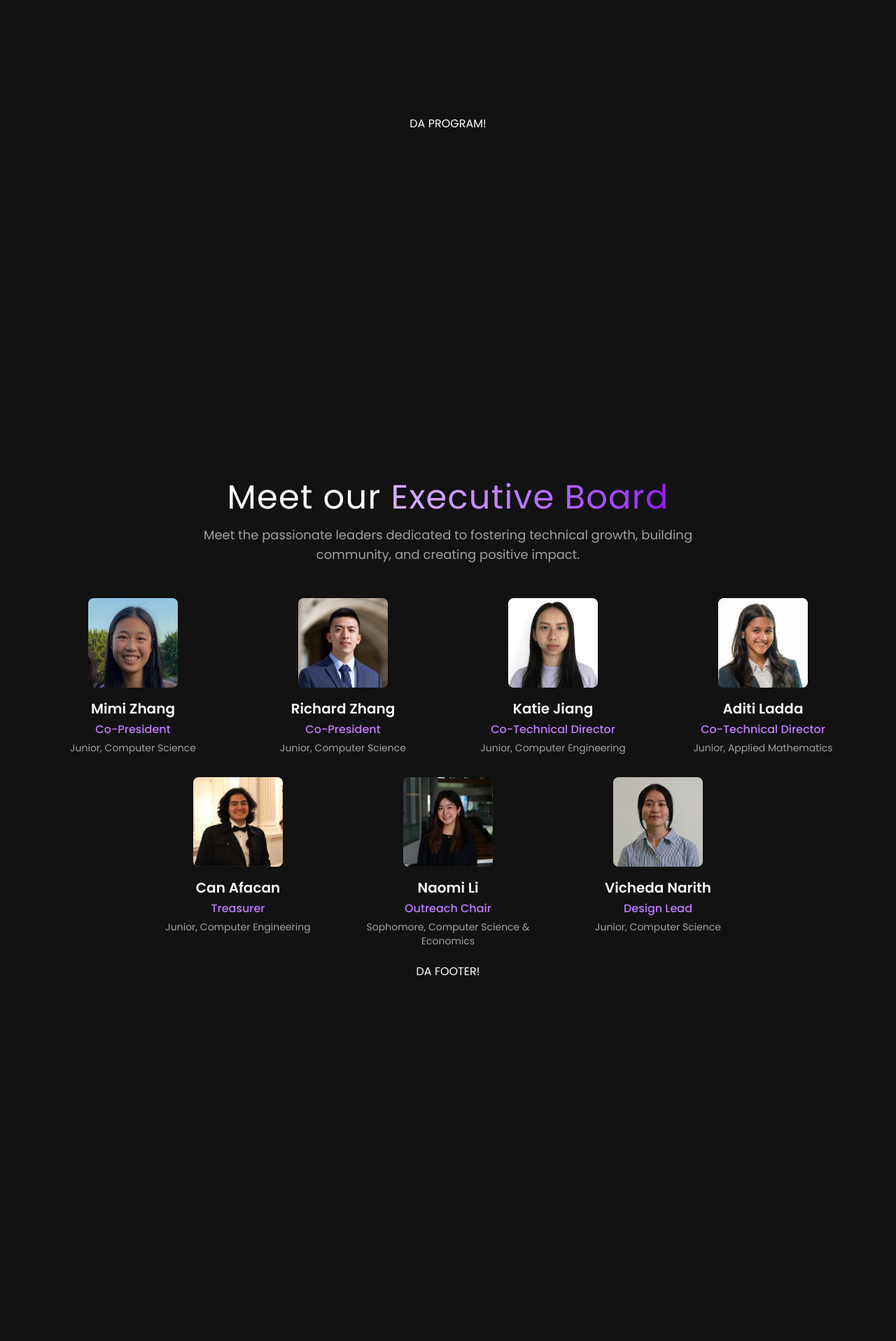
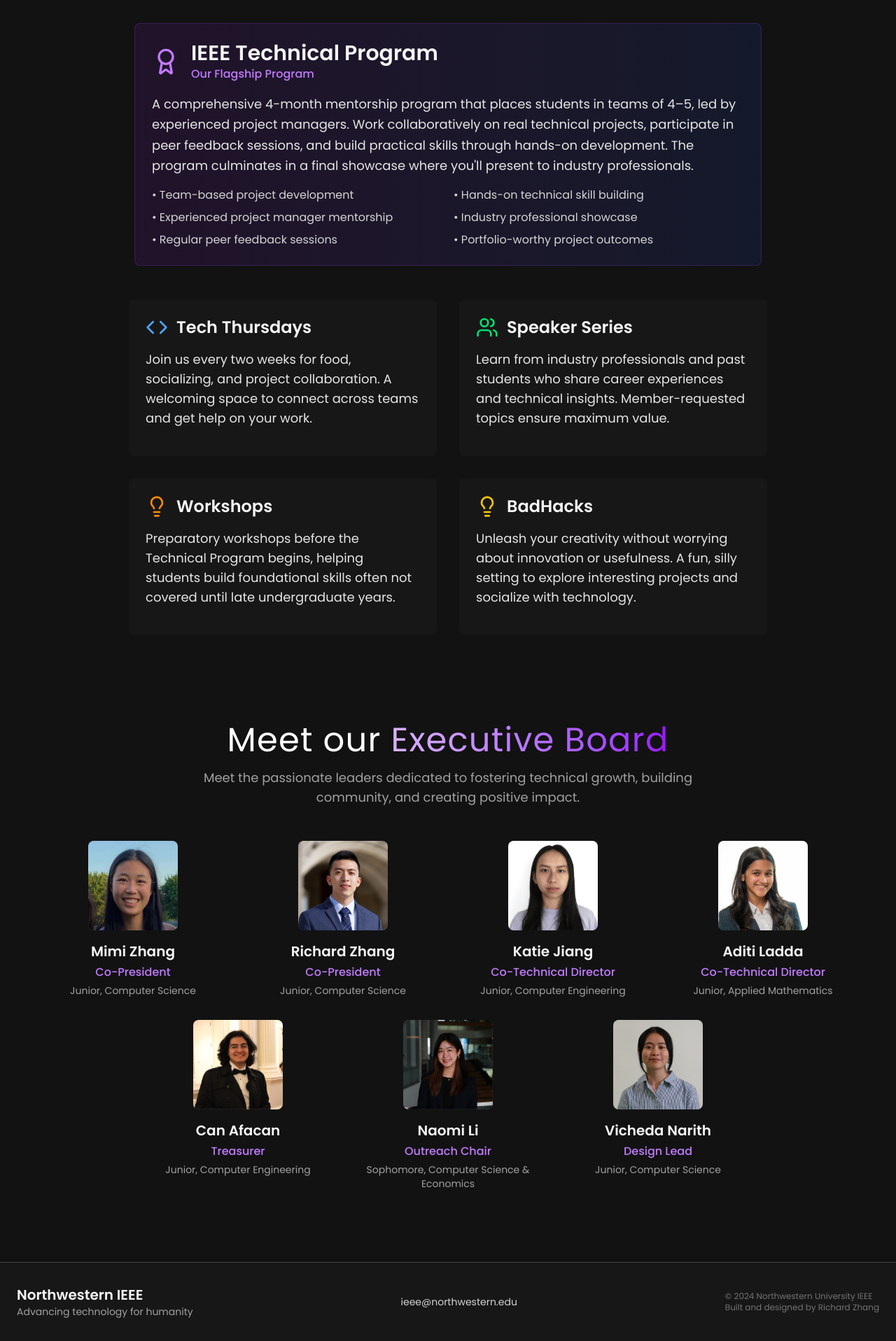
Before and after one commit to richz27/ieee-website, a React (Vite) app: page / in a window 1280 px wide. Shown: the part 2208-4125 px from the top of the page at 70% size. Before the commit the page ends 3609 px from the top, so only its background shows below. Built offline with nearby package versions, Linux system fonts and the light colour scheme.

Commit message:
Add Programs and Footer

```diff
--- a/src/components/Footer.tsx
+++ b/src/components/Footer.tsx
@@ -1,5 +1,27 @@
 const Footer = () => {
-    return <h2>DA FOOTER!</h2>
+    return (
+        <footer className="bg-neutral-900 border-t border-neutral-700 py-8 mt-20">
+            <div className="container mx-auto px-6">
+                <div className="flex flex-col md:flex-row justify-between items-center text-center md:text-left">
+                    <div className="mb-4 md:mb-0">
+                        <h3 className="text-xl font-semibold text-neutral-100">Northwestern IEEE</h3>
+                        <p className="text-neutral-400 text-sm">Advancing technology for humanity</p>
+                    </div>
+
+                    <div className="mb-4 md:mb-0">
+                        <a href="mailto:ieee@northwestern.edu" className="text-neutral-300 hover:text-purple-400 text-sm">
+                            ieee@northwestern.edu
+                        </a>
+                    </div>
+
+                    <div className="text-xs text-neutral-500">
+                        <div>© 2024 Northwestern University IEEE</div>
+                        <div>Built and designed by Richard Zhang</div>
+                    </div>
+                </div>
+            </div>
+        </footer>
+    )
 };
 
 export default Footer
--- a/src/components/Programs.tsx
+++ b/src/components/Programs.tsx
@@ -1,5 +1,101 @@
+import { Code, Users, Lightbulb, Award } from "lucide-react"
+
 const Programs = () => {
-    return <h2>DA PROGRAM!</h2>
+    return (
+        <div className="mt-20">
+            <h2 className="text-3xl sm:text-4xl lg:text-5xl text-center mt-6 tracking-wide">
+                Our {" "}
+                <span className="bg-gradient-to-r from-purple-300 to-purple-600 text-transparent bg-clip-text">Programs</span>
+            </h2>
+            <p className="text-md text-center text-neutral-400 max-w-3xl mx-auto mt-4 lg:text-lg">
+                Join our flagship Technical Program and engaging community events designed to develop practical skills and foster meaningful connections.
+            </p>
+
+            {/* Flagship Program */}
+            <div className="mt-8 flex justify-center lg:mx-10">
+                <div className="bg-gradient-to-r from-purple-900/20 to-blue-900/20 rounded-lg p-6 w-full max-w-4xl border border-purple-500/20 text-left">
+                    <div className="flex items-center mb-4">
+                        <Award className="text-purple-400 w-10 h-10 mr-4" />
+                        <div>
+                            <h3 className="text-2xl lg:text-3xl font-semibold text-neutral-100">IEEE Technical Program</h3>
+                            <p className="text-purple-400 font-medium">Our Flagship Program</p>
+                        </div>
+                    </div>
+                    <p className="text-neutral-200 mb-4 lg:text-lg leading-relaxed">
+                        A comprehensive 4-month mentorship program that places students in teams of 4–5, led by experienced project managers.
+                        Work collaboratively on real technical projects, participate in peer feedback sessions, and build practical skills through
+                        hands-on development. The program culminates in a final showcase where you'll present to industry professionals.
+                    </p>
+                    <div className="grid md:grid-cols-2 gap-4">
+                        <ul className="text-neutral-300 text-sm lg:text-base space-y-2">
+                            <li>• Team-based project development</li>
+                            <li>• Experienced project manager mentorship</li>
+                            <li>• Regular peer feedback sessions</li>
+                        </ul>
+                        <ul className="text-neutral-300 text-sm lg:text-base space-y-2">
+                            <li>• Hands-on technical skill building</li>
+                            <li>• Industry professional showcase</li>
+                            <li>• Portfolio-worthy project outcomes</li>
+                        </ul>
+                    </div>
+                </div>
+            </div>
+
+            <div className="mt-8 flex flex-wrap justify-center max-w-5xl mx-auto lg:px-10">
+                {/* Program Card: Tech Thursdays */}
+                <div className="flex flex-col items-center w-full md:w-1/2 lg:w-1/2 p-4">
+                    <div className="bg-neutral-900 rounded-lg p-6 w-full max-w-md text-left">
+                        <div className="flex items-center mb-4">
+                            <Code className="text-blue-400 w-8 h-8 mr-3" />
+                            <h3 className="text-xl lg:text-2xl font-semibold text-neutral-100">Tech Thursdays</h3>
+                        </div>
+                        <p className="text-neutral-200 mb-4 lg:text-lg">
+                            Join us every two weeks for food, socializing, and project collaboration. A welcoming space to connect across teams and get help on your work.
+                        </p>
+                    </div>
+                </div>
+
+                {/* Program Card: Speaker Series */}
+                <div className="flex flex-col items-center w-full md:w-1/2 lg:w-1/2 p-4">
+                    <div className="bg-neutral-900 rounded-lg p-6 w-full max-w-md text-left">
+                        <div className="flex items-center mb-4">
+                            <Users className="text-green-400 w-8 h-8 mr-3" />
+                            <h3 className="text-xl lg:text-2xl font-semibold text-neutral-100">Speaker Series</h3>
+                        </div>
+                        <p className="text-neutral-200 mb-4 lg:text-lg">
+                            Learn from industry professionals and past students who share career experiences and technical insights. Member-requested topics ensure maximum value.
+                        </p>
+                    </div>
+                </div>
+
+                {/* Program Card: Workshops */}
+                <div className="flex flex-col items-center w-full md:w-1/2 lg:w-1/2 p-4">
+                    <div className="bg-neutral-900 rounded-lg p-6 w-full max-w-md text-left">
+                        <div className="flex items-center mb-4">
+                            <Lightbulb className="text-orange-400 w-8 h-8 mr-3" />
+                            <h3 className="text-xl lg:text-2xl font-semibold text-neutral-100">Workshops</h3>
+                        </div>
+                        <p className="text-neutral-200 mb-4 lg:text-lg">
+                            Preparatory workshops before the Technical Program begins, helping students build foundational skills often not covered until late undergraduate years.
+                        </p>
+                    </div>
+                </div>
+
+                {/* Program Card: BadHacks */}
+                <div className="flex flex-col items-center w-full md:w-1/2 lg:w-1/2 p-4">
+                    <div className="bg-neutral-900 rounded-lg p-6 w-full max-w-md text-left">
+                        <div className="flex items-center mb-4">
+                            <Lightbulb className="text-yellow-400 w-8 h-8 mr-3" />
+                            <h3 className="text-xl lg:text-2xl font-semibold text-neutral-100">BadHacks</h3>
+                        </div>
+                        <p className="text-neutral-200 mb-4 lg:text-lg">
+                            Unleash your creativity without worrying about innovation or usefulness. A fun, silly setting to explore interesting projects and socialize with technology.
+                        </p>
+                    </div>
+                </div>
+            </div>
+        </div>
+    )
 };
 
 export default Programs
```
Also changed, not shown: src/components/Team.tsx (+7 -7 lines).
